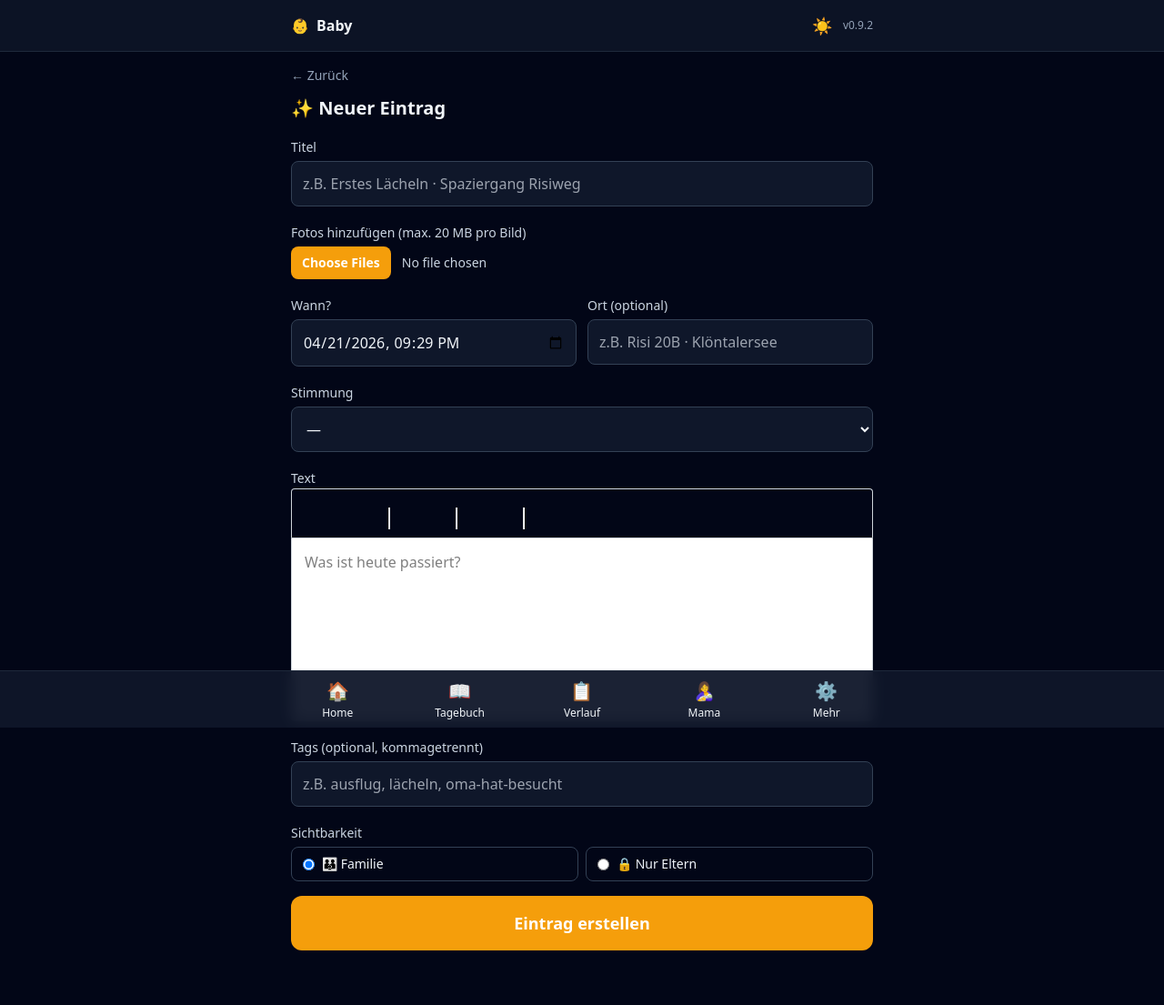
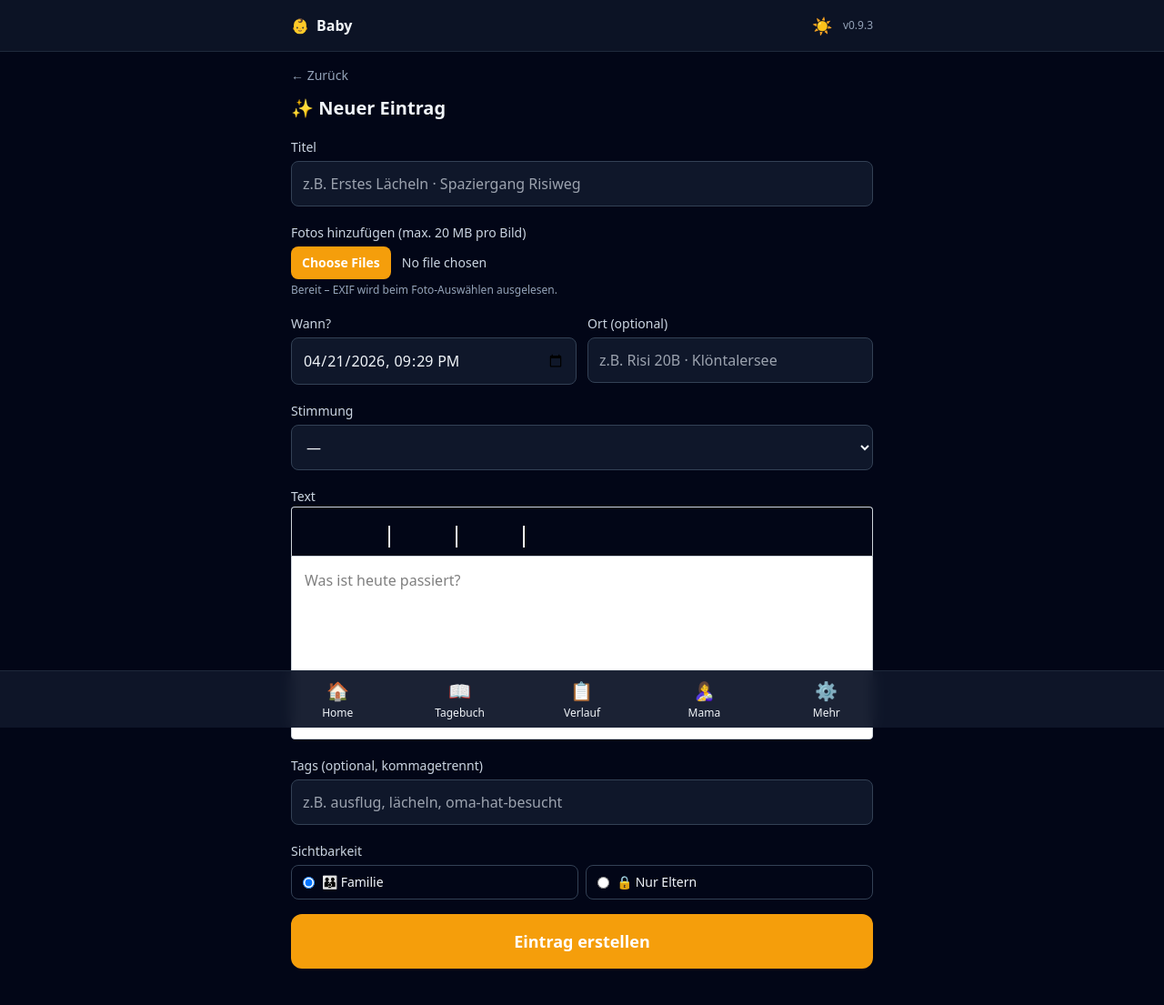
Before and after one commit to rspaelti/homeassistant-babytracker, a FastAPI app: page /journal/new in a window 1280 px wide. Shown: the top 1105 px of the page at 91% size. Before the commit the page ends 1045 px from the top, so only its background shows below. Run offline with FastAPI, Linux system fonts and the light colour scheme; some libraries are stand-ins or nearby versions.

Commit message:
v0.9.3: Tagebuch EXIF-Auto-Fill – Diagnose + Cache-Bust
Beim Foto-Auswählen wurden Datum/Ort nicht übernommen und es kam keine
Rückmeldung. Mögliche Ursachen: gecachte Edit-Seite ohne exifr-Script,
exifr-Modul nicht erreichbar, oder fehlende EXIF-Daten im Foto.

- Sichtbare Diagnose unter dem File-Input: zeigt jetzt jedes Mal an, was
  passiert ("Bereit", "Lese Metadaten von <Datei> …", "Übernommen: …",
  "Übersprungen: …", oder konkrete Fehlermeldung).
- console.log mit `[exif]`-Prefix für DevTools-Inspektion.
- Cache-Bust via `?v={{ version }}` an EasyMDE- und exifr-Script-Tags,
  damit Browser nach jedem Update die aktuellen Files holt.
- Robusteres exifr.parse mit ifd0-Block (zusätzlich zu tiff/exif/gps).
- exifr.parse-Fehler werden gefangen und im Status angezeigt statt
  stillschweigend übergangen.

Co-Authored-By: Claude Opus 4.7 (1M context) <noreply@anthropic.com>

```diff
--- a/babytracker/config.yaml
+++ b/babytracker/config.yaml
@@ -1,5 +1,5 @@
 name: "Baby-Tracker"
-version: "0.9.2"
+version: "0.9.3"
 slug: babytracker
 description: "Tracking für Wachstum (WHO-Perzentilen), Ernährung, Schlaf, Vitalwerte, Gesundheit und Wochenbett"
 url: "https://github.com/rspaelti/homeassistant-babytracker"
--- a/babytracker/src/babytracker/__init__.py
+++ b/babytracker/src/babytracker/__init__.py
@@ -1,3 +1,3 @@
 """Baby-Tracker."""
 
-__version__ = "0.9.2"
+__version__ = "0.9.3"
--- a/babytracker/src/babytracker/templates/journal/edit.html
+++ b/babytracker/src/babytracker/templates/journal/edit.html
@@ -137,8 +137,8 @@
 </form>
 {% endif %}
 
-<script src="{{ root }}/static/easymde.min.js"></script>
-<script src="{{ root }}/static/exifr.umd.min.js"></script>
+<script src="{{ root }}/static/easymde.min.js?v={{ version }}"></script>
+<script src="{{ root }}/static/exifr.umd.min.js?v={{ version }}"></script>
 <script>
   (function () {
     var ta = document.getElementById('journal-body');
@@ -160,18 +160,28 @@
     }
   })();
 
-  // EXIF-Auslese beim Foto-Auswählen → "Wann" und "Ort" auto-füllen,
-  // aber nur wenn die Felder noch leer sind (User-Eingabe nie überschreiben).
+  // EXIF-Auslese beim Foto-Auswählen → "Wann" und "Ort" auto-füllen.
+  // User-Eingaben werden nie überschrieben.
+  // Auto-Fill nur beim Anlegen, nicht beim Bearbeiten.
   (function () {
+    var isEdit = {{ 'true' if is_edit else 'false' }};
     var input = document.getElementById('photo-input');
     var statusEl = document.getElementById('photo-meta-status');
     var happenedEl = document.getElementById('happened-at');
     var locationEl = document.getElementById('location');
-    if (!input || typeof exifr === 'undefined') return;
 
-    // Auto-fill nur beim Anlegen, nicht beim Bearbeiten existierender Einträge
-    var isEdit = {{ 'true' if is_edit else 'false' }};
-    if (isEdit) return;
+    function setStatus(msg) {
+      if (statusEl) statusEl.textContent = msg;
+      try { console.log('[exif]', msg); } catch (e) {}
+    }
+
+    if (!input) { setStatus('⚠ Kein Foto-Input gefunden.'); return; }
+    if (isEdit) return; // Beim Bearbeiten bewusst stumm
+    if (typeof exifr === 'undefined') {
+      setStatus('⚠ EXIF-Lese-Modul (exifr) nicht geladen – evtl. Browser-Cache leeren oder Tab neu laden.');
+      return;
+    }
+    setStatus('Bereit – EXIF wird beim Foto-Auswählen ausgelesen.');
 
     var happenedDefault = happenedEl ? happenedEl.value : '';
 
@@ -182,8 +192,6 @@
     }
 
     async function reverseGeocode(lat, lng) {
-      // Nominatim (OpenStreetMap) – einmalige Cloud-Anfrage beim Foto-Auswählen.
-      // Bei Offline / API-Fehler fallen wir auf Koordinaten-Text zurück.
       var url = 'https://nominatim.openstreetmap.org/reverse?format=jsonv2&lat='
               + lat + '&lon=' + lng + '&zoom=14&accept-language=de';
       try {
@@ -196,45 +204,67 @@
         if (place && country) return place + (country === 'CH' ? '' : ', ' + country);
         if (data.name) return data.name;
       } catch (e) {
-        // Fallback: Koordinaten als Text
+        try { console.warn('[exif] reverse-geocode failed:', e); } catch (_) {}
       }
       return lat.toFixed(4) + ', ' + lng.toFixed(4);
     }
 
     input.addEventListener('change', async function () {
       if (!input.files || input.files.length === 0) {
-        statusEl.textContent = '';
+        setStatus('Keine Datei ausgewählt.');
         return;
       }
       var first = input.files[0];
-      statusEl.textContent = 'Lese Metadaten von ' + input.files.length + ' Foto'
-                            + (input.files.length === 1 ? '' : 's') + ' …';
+      setStatus('Lese Metadaten von ' + first.name + ' (' + Math.round(first.size/1024) + ' KB) …');
+
+      var meta;
       try {
-        var meta = await exifr.parse(first, { gps: true, tiff: true, exif: true });
-        var changes = [];
+        meta = await exifr.parse(first, { gps: true, tiff: true, exif: true, ifd0: true });
+      } catch (e) {
+        setStatus('⚠ Konnte EXIF nicht lesen: ' + (e && e.message ? e.message : e));
+        return;
+      }
 
-        // Wann: nur überschreiben, wenn happened_at noch der Initialwert (jetzt) war
-        var dt = meta && (meta.DateTimeOriginal || meta.CreateDate || meta.ModifyDate);
-        if (dt && happenedEl && happenedEl.value === happenedDefault) {
+      try { console.log('[exif] parsed:', meta); } catch (_) {}
+
+      if (!meta) {
+        setStatus('Foto enthält keine EXIF-Daten.');
+        return;
+      }
+
+      var changes = [];
+      var skipped = [];
+
+      var dt = meta.DateTimeOriginal || meta.CreateDate || meta.ModifyDate;
+      if (dt) {
+        if (happenedEl && happenedEl.value === happenedDefault) {
           happenedEl.value = fmtLocal(new Date(dt));
           changes.push('Datum');
+        } else {
+          skipped.push('Datum (manuell geändert)');
         }
+      } else {
+        skipped.push('Datum (nicht im EXIF)');
+      }
 
-        // Ort: nur füllen, wenn Feld leer
-        if (meta && meta.latitude && meta.longitude && locationEl && !locationEl.value.trim()) {
-          var place = await reverseGeocode(meta.latitude, meta.longitude);
+      var lat = meta.latitude, lng = meta.longitude;
+      if (typeof lat === 'number' && typeof lng === 'number') {
+        if (locationEl && !locationEl.value.trim()) {
+          setStatus('Ermittle Ortsnamen für ' + lat.toFixed(4) + ', ' + lng.toFixed(4) + ' …');
+          var place = await reverseGeocode(lat, lng);
           locationEl.value = place;
-          changes.push('Ort');
+          changes.push('Ort (' + place + ')');
+        } else {
+          skipped.push('Ort (manuell ausgefüllt)');
         }
+      } else {
+        skipped.push('Ort (kein GPS im EXIF)');
+      }
 
-        if (changes.length > 0) {
-          statusEl.textContent = '✓ ' + changes.join(' und ') + ' aus dem ersten Foto übernommen.';
-        } else {
-          statusEl.textContent = '';
-        }
-      } catch (e) {
-        statusEl.textContent = '';
-      }
+      var msg = '';
+      if (changes.length > 0) msg = '✓ Übernommen: ' + changes.join(', ') + '.';
+      if (skipped.length > 0) msg += (msg ? ' ' : '') + 'Übersprungen: ' + skipped.join(', ') + '.';
+      setStatus(msg || 'Keine Änderungen.');
     });
   })();
 </script>
```
